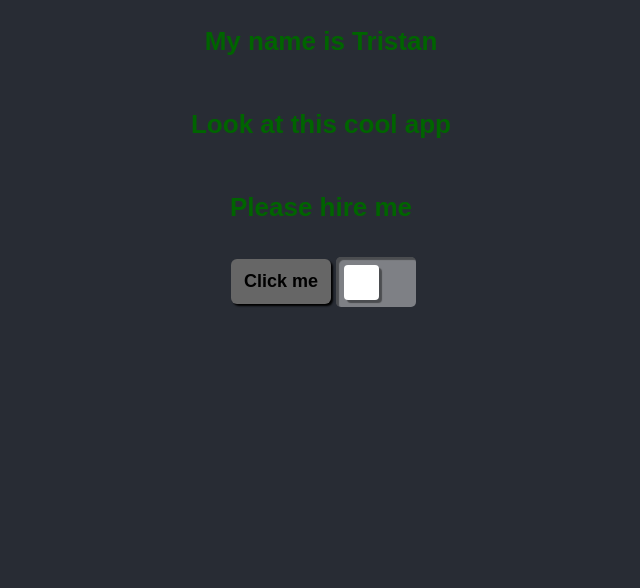
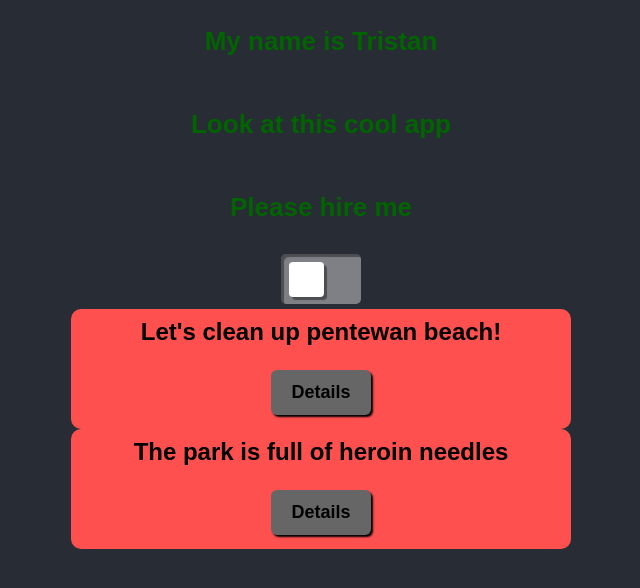
Before and after one commit to TrisRosco/portfolio, a React (Create React App) app in the folder pf/: page / in a window 1280 px wide. Shown: the top 588 px of the page, without its empty margins (319-959 px from the left). Built offline with nearby package versions, Linux system fonts and the light colour scheme; a web font is replaced by a local one.

Commit message:
testing components for another app

```diff
--- a/pf/src/components/app/App.js
+++ b/pf/src/components/app/App.js
@@ -3,7 +3,8 @@ import Button from "../button";
 import ToggleSwitch from "../toggleSwitch";
 import { useEffect, useState } from "react";
 import TextBlock from "../textBlock";
-// import jeff from "../../assets/images/jeff.jpg";
+import jeff from "../../assets/images/jeff.jpg";
+import Card from "../card";
 
 function App() {
   const [isNVGOn, setIsNVGOn] = useState(false);
@@ -12,15 +13,16 @@ function App() {
     console.log("App loaded");
   }, []);
 
-  // a function that changes the color of the text in the textblock component
-
-  const nvgMode = () => {
-    setIsNVGOn(!isNVGOn);
+  useEffect(() => {
     if (isNVGOn === true) {
       console.log("nvg mode on");
     } else {
       console.log("nvg mode off");
     }
+  }, [isNVGOn]);
+
+  const nvgMode = () => {
+    setIsNVGOn(!isNVGOn);
   };
 
   return (
@@ -34,10 +36,12 @@ function App() {
           text3="Please hire me"
         />
         <div id="buttonDiv">
-          <Button>Click me</Button>
+          {/* <Button>Click me</Button> */}
           <ToggleSwitch TestId="toggle" onClick={nvgMode} />
         </div>
         {/* <img src={jeff} alt="jeff" /> */}
+        <Card header="Let's clean up pentewan beach!" body="This beach is utterly disgusting, let's do something about it!" />
+        <Card header="The park is full of heroin needles" body="I can't eat them all by myself" />
       </header>
     </div>
   );
--- a/pf/src/components/button/styles.css
+++ b/pf/src/components/button/styles.css
@@ -10,3 +10,26 @@ button {
     font-weight: bold;
     margin: 5px;
   }
+
+  button:hover {
+    background-color: gray;
+    animation: boop 0.2s ease-in-out;
+  }
+
+  button:active {
+    background-color: rgb(156, 156, 156);
+    transition: transform 0.1s ease-in-out;
+    transform : translate(2px, 2px);
+  }
+
+  @keyframes boop {
+    0% {
+      scale : 1;
+    }
+    50% {
+      scale : 1.05;
+    }
+    100% {
+      scale : 1;
+    }
+  }
--- /dev/null
+++ b/pf/src/components/card/index.js
@@ -0,0 +1,29 @@
+import React from "react";
+import "./styles.css";
+import { motion } from "framer-motion";
+import { useState } from "react";
+
+const Card = (props) => {
+
+    const [isOpen, setIsOpen] = useState(false);
+
+
+
+    return (
+        <motion.nav
+            transition={{ delay: 0.2, type: "spring", stiffness: 220 }}
+            className="card"
+            data-isOpen={isOpen}
+        >
+            <div className="card-header" >
+
+                <h1>{props.header}</h1>
+                <h2>{isOpen ? <button onClick={() => setIsOpen(!isOpen)}>Close Details</button> : <button onClick={() => setIsOpen(!isOpen)}>Details</button>}</h2>
+            </div>
+            {isOpen && <div className="card-body">{props.body}</div>}
+        </motion.nav>
+    );
+};
+
+
+export default Card;
--- /dev/null
+++ b/pf/src/components/card/styles.css
@@ -0,0 +1,41 @@
+.card {
+    width: 500px;
+    height: 120px;
+    padding: 10px;
+    background-color: #ff5050;
+    border-radius: 10px;
+    display: flex;
+    flex-direction: column;
+    justify-content: center;
+    align-items: center;
+}
+
+.card[data-isOpen="true"]{
+    transition: all 0.2s ease-in-out;
+    height: 180px;
+}
+
+.card[data-isOpen="false"]{
+    transition: all 0.2s ease-in-out;
+    height: 120px;
+}
+
+.card-body {
+    background-color: antiquewhite;
+    display: flex;
+    flex-direction: row;
+    justify-content: space-between;
+    align-items: center;
+    width: 100%;
+    border-radius: 5px;
+}
+
+.card-body[data-isOpen="true"]{
+    transition: all 0.2s ease-in-out;
+    height: 40px;
+}
+
+.card-body[data-isOpen="false"]{
+    transition: all 0.2s ease-in-out;
+    height: 0px;
+}
--- a/pf/src/index.css
+++ b/pf/src/index.css
@@ -1,5 +1,10 @@
 body {
   margin: 0;
+  display: flex;
+  flex-direction: column;
+  justify-content: center;
+  align-items: center;
+  background-color: #282c34;
 
 }
 
```
